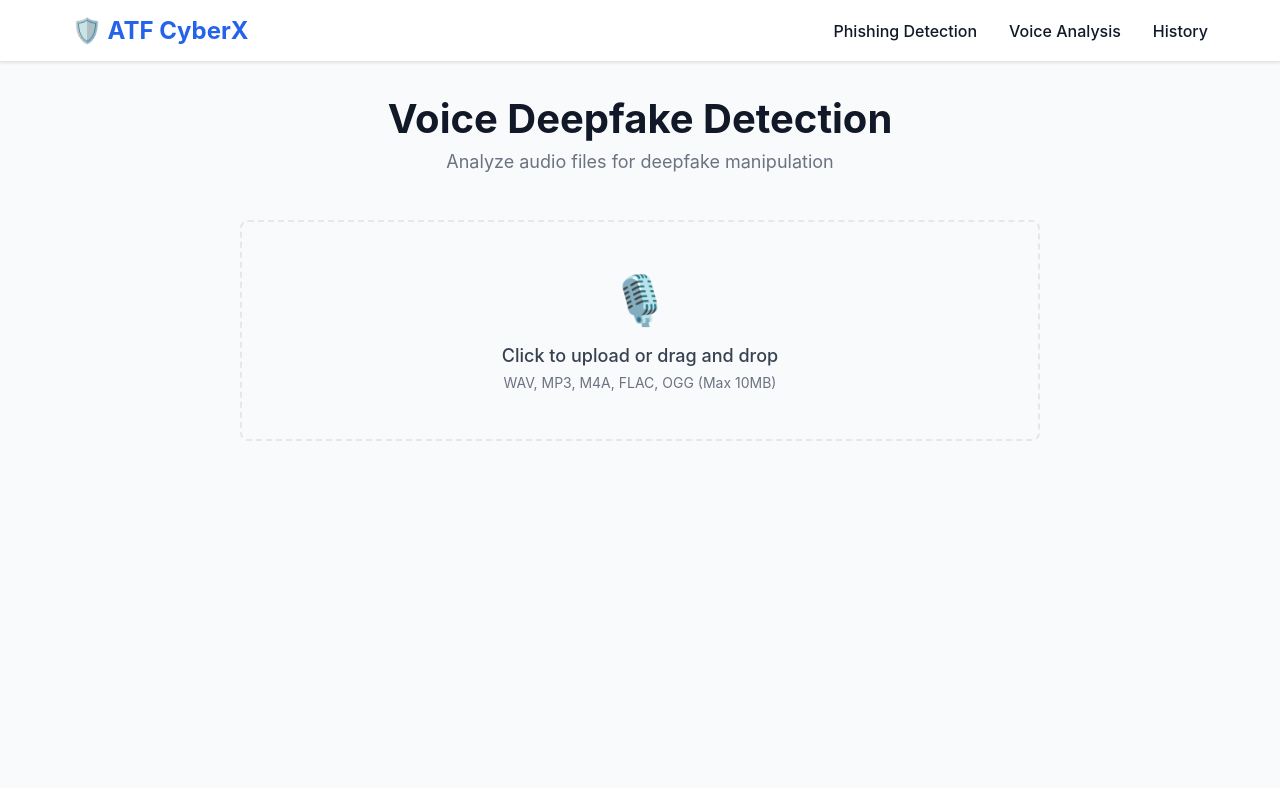
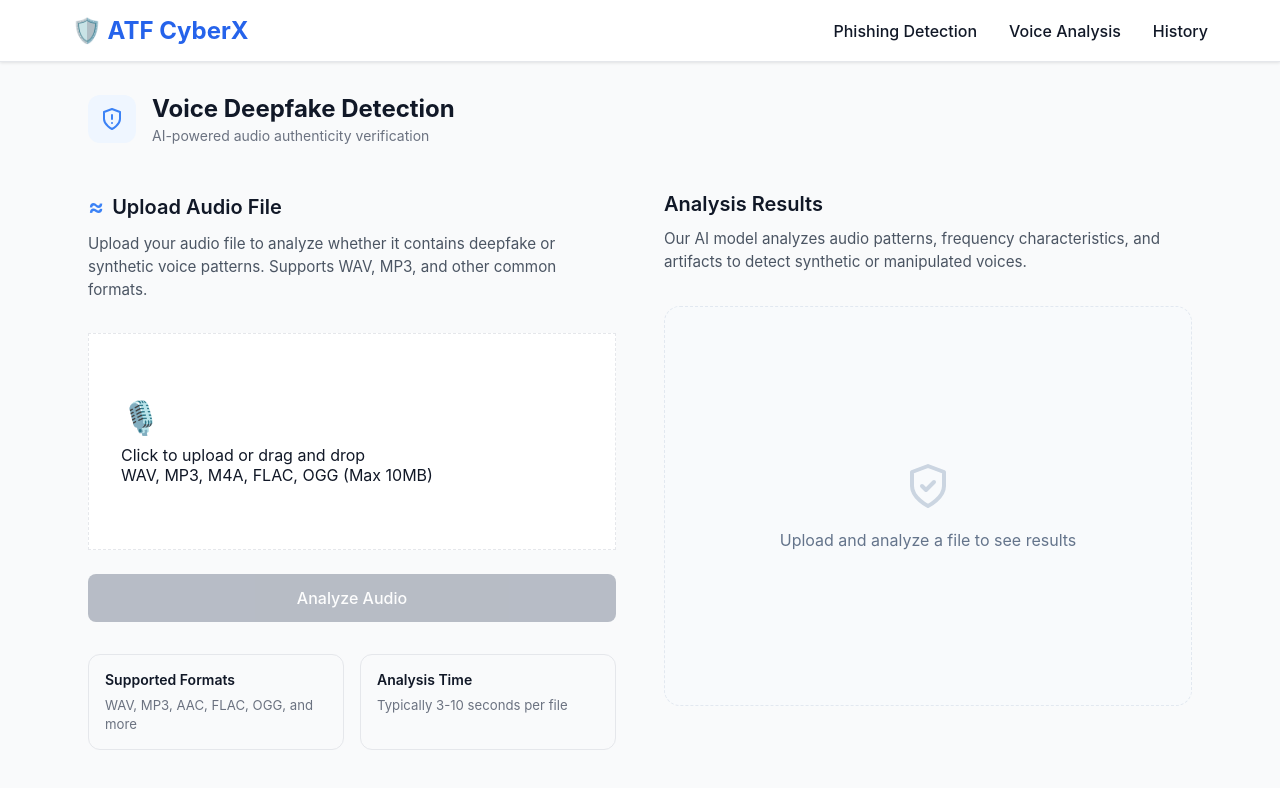
Before and after one commit to atf-inc/dec25_intern_C_security, a React (Vite) app in the folder frontend/: page /voice in a window 1280 px wide. Shown: the top 788 px of the page. Built offline with nearby package versions, Linux system fonts and the light colour scheme; no server answers.

Commit message:
style(frontend): overhaul voice page layout to match design

```diff
--- a/frontend/src/components/voice/VoicePage.css
+++ b/frontend/src/components/voice/VoicePage.css
@@ -1,151 +1,211 @@
-
-.audio-upload {
-    border: 2px dashed #e5e7eb;
-    border-radius: 0.5rem;
-    padding: 3rem;
-    text-align: center;
-    background-color: #f9fafb;
-    transition: all 0.2s;
-    cursor: pointer;
-    margin-bottom: 2rem;
+.voice-page {
+    max-width: 1200px;
+    margin: 0 auto;
+    padding: 0 1rem;
 }
 
-.audio-upload:hover, .audio-upload.dragging {
-    border-color: #3b82f6;
-    background-color: #eff6ff;
+/* Header */
+.page-header-container {
+    display: flex;
+    align-items: center;
+    gap: 1rem;
+    margin-bottom: 3rem;
 }
 
-.upload-icon {
-    font-size: 3rem;
-    color: #9ca3af;
-    margin-bottom: 1rem;
+.header-icon-wrapper {
+    width: 48px;
+    height: 48px;
+    background-color: #eff6ff;
+    border-radius: 12px;
+    display: flex;
+    align-items: center;
+    justify-content: center;
+    color: #3b82f6;
 }
 
-.upload-text {
-    font-size: 1.125rem;
-    font-weight: 500;
-    color: #374151;
-    margin-bottom: 0.5rem;
+.page-header-container h1 {
+    font-size: 1.5rem;
+    font-weight: 700;
+    color: #111827;
+    margin: 0;
+    margin-bottom: 0.25rem;
 }
 
-.upload-subtext {
+.page-header-container p {
+    color: #6b7280;
+    margin: 0;
     font-size: 0.875rem;
-    color: #6b7280;
 }
 
-.selected-file {
-    padding: 1rem;
-    background-color: #f0fdf4;
-    border: 1px solid #bbf7d0;
-    border-radius: 0.5rem;
-    display: flex;
-    align-items: center;
-    justify-content: space-between;
-    margin-bottom: 2rem;
+/* Grid Layout */
+.voice-content-grid {
+    display: grid;
+    grid-template-columns: 1fr 1fr;
+    gap: 3rem;
+    align-items: start;
 }
 
-.file-info {
+@media (max-width: 768px) {
+    .voice-content-grid {
+        grid-template-columns: 1fr;
+    }
+}
+
+/* Left Column */
+.section-header {
     display: flex;
     align-items: center;
     gap: 0.75rem;
+    margin-bottom: 0.75rem;
 }
 
-.file-name {
-    font-weight: 500;
-    color: #166534;
+.wave-icon {
+    color: #3b82f6;
+    font-size: 1.5rem;
+    font-weight: bold;
 }
 
-.remove-file {
-    color: #ef4444;
-    background: none;
-    border: none;
-    cursor: pointer;
-    font-size: 0.875rem;
+.upload-section h2 {
+    font-size: 1.25rem;
+    font-weight: 600;
+    color: #111827;
+    margin: 0;
 }
 
-.remove-file:hover {
-    text-decoration: underline;
+.section-description {
+    color: #4b5563;
+    line-height: 1.5;
+    margin-bottom: 2rem;
+    font-size: 0.95rem;
 }
 
 .analyze-btn {
     width: 100%;
-    padding: 1rem;
-    background-color: #3b82f6;
+    padding: 0.875rem;
+    background-color: #6384d6;
+    /* Matching the purple-ish blue from image */
     color: white;
     border: none;
     border-radius: 0.5rem;
-    font-size: 1.125rem;
-    font-weight: 600;
+    font-size: 1rem;
+    font-weight: 500;
     cursor: pointer;
     transition: background-color 0.2s;
+    margin-bottom: 2rem;
 }
 
 .analyze-btn:hover:not(:disabled) {
-    background-color: #2563eb;
+    background-color: #4f46e5;
 }
 
 .analyze-btn:disabled {
     background-color: #9ca3af;
     cursor: not-allowed;
+    opacity: 0.7;
 }
 
-/* Results */
-.analysis-result {
-    margin-top: 3rem;
-    padding: 2rem;
-    background-color: white;
-    border: 1px solid #e5e7eb;
-    border-radius: 0.75rem;
-    box-shadow: 0 4px 6px -1px rgba(0, 0, 0, 0.1);
-}
-
-.result-header {
-    display: flex;
-    align-items: center;
-    justify-content: space-between;
-    margin-bottom: 2rem;
-    padding-bottom: 1rem;
-    border-bottom: 1px solid #f3f4f6;
-}
-
-.result-title {
-    font-size: 1.5rem;
-    font-weight: 700;
-    color: #111827;
-}
-
-.confidence-meter {
-    display: flex;
-    align-items: center;
+.info-cards {
+    display: grid;
+    grid-template-columns: 1fr 1fr;
     gap: 1rem;
 }
 
-.confidence-label {
-    font-size: 0.875rem;
-    color: #6b7280;
+.info-card {
+    border: 1px solid #e5e7eb;
+    border-radius: 0.75rem;
+    padding: 1rem;
 }
 
-.confidence-value {
-    font-size: 1.25rem;
-    font-weight: 700;
+.info-card h3 {
+    font-size: 0.875rem;
+    font-weight: 600;
     color: #111827;
+    margin: 0 0 0.5rem 0;
 }
 
-.explanation-box {
-    background-color: #f8fafc;
-    border-radius: 0.5rem;
-    padding: 1.5rem;
+.info-card p {
+    font-size: 0.825rem;
+    color: #6b7280;
+    margin: 0;
+    line-height: 1.4;
 }
 
-.explanation-title {
-    font-size: 1rem;
+/* Right Column */
+.results-section h2 {
+    font-size: 1.25rem;
     font-weight: 600;
-    color: #334155;
-    margin-bottom: 0.75rem;
+    color: #111827;
+    margin: 0 0 0.75rem 0;
 }
 
-.explanation-text {
-    line-height: 1.6;
-    color: #475569;
-    white-space: pre-wrap;
+.results-description {
+    color: #4b5563;
+    line-height: 1.5;
+    margin-bottom: 2rem;
+    font-size: 0.95rem;
 }
+
+.results-container {
+    background-color: #f8fafc;
+    /* Very light gray/blue background */
+    border: 1px dashed #e2e8f0;
+    border-radius: 1rem;
+    min-height: 400px;
+    display: flex;
+    flex-direction: column;
+    justify-content: center;
+    /* Center placeholder content */
+}
+
+/* Remove padding/centering when showing results so the result component can fill it */
+.results-container:has(.analysis-result) {
+    display: block;
+    background-color: transparent;
+    border: none;
+    padding: 0;
+}
+
+.empty-state {
+    display: flex;
+    flex-direction: column;
+    align-items: center;
+    justify-content: center;
+    text-align: center;
+    padding: 2rem;
+    height: 100%;
+    color: #64748b;
+}
+
+.empty-icon-wrapper {
+    margin-bottom: 1rem;
+    color: #cbd5e1;
+}
+
+.loading-state {
+    display: flex;
+    flex-direction: column;
+    align-items: center;
+    justify-content: center;
+    height: 100%;
+    padding: 2rem;
+}
+
+/* Overrides for AudioUpload component to match design */
+.audio-upload {
+    background-color: white;
+    /* White bg instead of light gray */
+    border: 1px dashed #e5e7eb;
+    /* Thinner dashed border */
+    padding: 4rem 2rem;
+    /* More vertical padding */
+    margin-bottom: 1.5rem;
+}
+
+.upload-icon {
+    font-size: 2rem;
+    color: #4b5563;
+}
+
+.upload-text {
+    font-size: 1rem;
+}
--- a/frontend/src/pages/VoicePage.tsx
+++ b/frontend/src/pages/VoicePage.tsx
@@ -46,12 +46,34 @@ export function VoicePage() {
 
     return (
         <div className="voice-page">
-            <div className="page-header">
+            <div className="page-header-container">
+                <div className="header-icon-wrapper">
+                    <svg width="24" height="24" viewBox="0 0 24 24" fill="none" stroke="currentColor" strokeWidth="2" strokeLinecap="round" strokeLinejoin="round">
+                        <path d="M12 22s8-4 8-10V5l-8-3-8 3v7c0 6 8 10 8 10z" />
+                        <path d="M12 8v4" />
+                        <path d="M12 16h.01" />
+                    </svg>
+                </div>
+                <div>
                     <h1>Voice Deepfake Detection</h1>
-                <p>Analyze audio files for deepfake manipulation</p>
+                    <p>AI-powered audio authenticity verification</p>
+                </div>
             </div>
 
-            <div style={{ maxWidth: '800px', margin: '0 auto' }}>
+            <div className="voice-content-grid">
+                {/* Left Column: Upload */}
+                <div className="upload-section">
+                    <div className="section-header">
+                        <h2 style={{ display: 'flex', alignItems: 'center', gap: '0.5rem' }}>
+                            <span style={{ color: '#3b82f6', fontSize: '1.5rem' }}>≈</span>
+                            Upload Audio File
+                        </h2>
+                    </div>
+                    <p className="section-description">
+                        Upload your audio file to analyze whether it contains deepfake or
+                        synthetic voice patterns. Supports WAV, MP3, and other common formats.
+                    </p>
+
                     <AudioUpload
                         onFileSelect={handleFileSelect}
                         selectedFile={file}
@@ -59,29 +81,60 @@ export function VoicePage() {
                     />
 
                     {error && (
-                    <div style={{ marginBottom: '2rem' }}>
+                        <div style={{ marginBottom: '1.5rem' }}>
                             <ErrorAlert message={error} onClose={() => setError(null)} />
                         </div>
                     )}
 
-                {file && !loading && !result && (
                     <button
                         className="analyze-btn"
                         onClick={handleAnalyze}
-                        disabled={loading}
+                        disabled={!file || loading}
                     >
-                        Analyze Audio
+                        {loading ? 'Analyzing...' : 'Analyze Audio'}
                     </button>
-                )}
 
-                {loading && (
-                    <div style={{ display: 'flex', flexDirection: 'column', alignItems: 'center', marginTop: '2rem' }}>
+                    <div className="info-cards">
+                        <div className="info-card">
+                            <h3>Supported Formats</h3>
+                            <p>WAV, MP3, AAC, FLAC, OGG, and more</p>
+                        </div>
+                        <div className="info-card">
+                            <h3>Analysis Time</h3>
+                            <p>Typically 3-10 seconds per file</p>
+                        </div>
+                    </div>
+                </div>
+
+                {/* Right Column: Results */}
+                <div className="results-section">
+                    <h2>Analysis Results</h2>
+                    <p className="results-description">
+                        Our AI model analyzes audio patterns, frequency characteristics, and artifacts
+                        to detect synthetic or manipulated voices.
+                    </p>
+
+                    <div className="results-container">
+                        {loading ? (
+                            <div className="loading-state">
                                 <Loader />
-                        <p style={{ marginTop: '1rem', color: '#6b7280' }}>Analyzing audio patterns using AI...</p>
+                                <p>Processing audio file...</p>
+                            </div>
+                        ) : result ? (
+                            <VoiceAnalysisResult result={result} />
+                        ) : (
+                            <div className="empty-state">
+                                <div className="empty-icon-wrapper">
+                                    <svg width="48" height="48" viewBox="0 0 24 24" fill="none" stroke="currentColor" strokeWidth="2" strokeLinecap="round" strokeLinejoin="round">
+                                        <path d="M12 22s8-4 8-10V5l-8-3-8 3v7c0 6 8 10 8 10z" />
+                                        <path d="M9 12l2 2 4-4" />
+                                    </svg>
+                                </div>
+                                <p>Upload and analyze a file to see results</p>
                             </div>
                         )}
-
-                {result && <VoiceAnalysisResult result={result} />}
+                    </div>
+                </div>
             </div>
         </div>
     )
```
Lines whose indentation alone changed are shown as unchanged.
